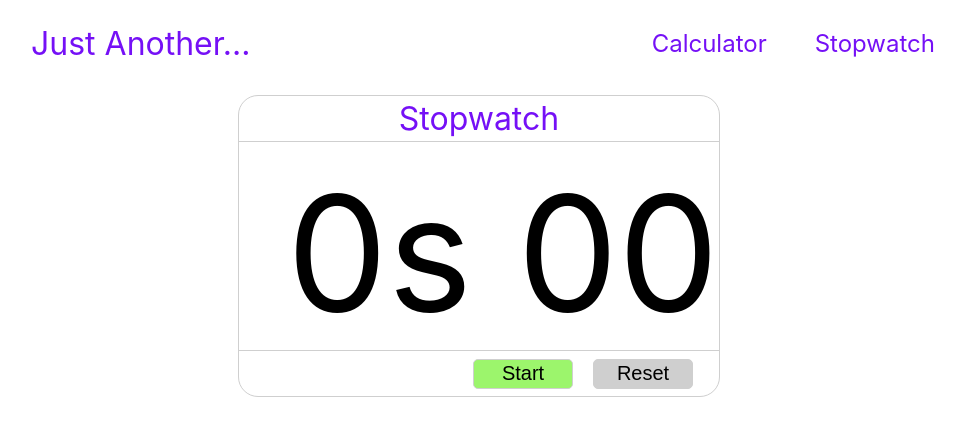
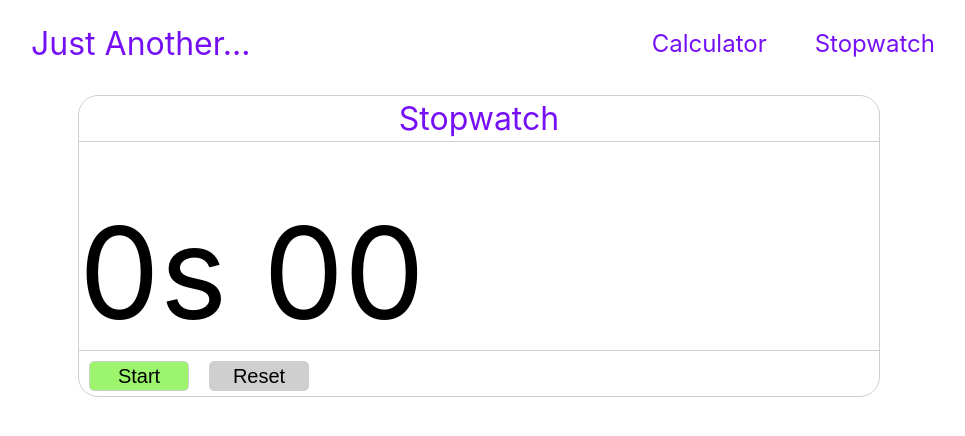
Before and after one commit to prestondoris/justAnother, a React (Create React App) app: page /Stopwatch in a window 1280 px wide. Shown: the top 436 px of the page, without its empty margins (161-1126 px from the left). Built offline with nearby package versions, Linux system fonts and the light colour scheme.

Commit message:
Updated CSS for Stopwatch component

```diff
--- a/src/Stopwatch.css
+++ b/src/Stopwatch.css
@@ -1,5 +1,5 @@
 #timerBox {
-  width: 50%;
+  width: 50em;
   height: 300px;
   border-radius: 20px;
   border: solid 1px #cfcfcf;
@@ -11,7 +11,6 @@
 #timerBox header {
   display: flex;
   align-items: center;
-  flex-direction: row;
   justify-content: space-around;
   border-bottom: solid 1px #cfcfcf;
   height: 15%;
@@ -21,24 +20,20 @@
 
 #timerBox main {
   display: flex;
+  justify-content: left;
   flex-direction: row;
-  justify-content: right;
   align-items: flex-end;
-  font-size: 10em;
+  font-size: 8em;
   height: 70%;
 }
 
 #timerBox footer {
   display: flex;
+  justify-content: left;
   flex-direction: row;
-  align-items: center;
-  justify-content: right;
+  align-items: flex-end;
   border-top: solid 1px #cfcfcf;
   height: 15%;
-}
-
-footer div {
-  padding: 1em;
 }
 
 button {
```
